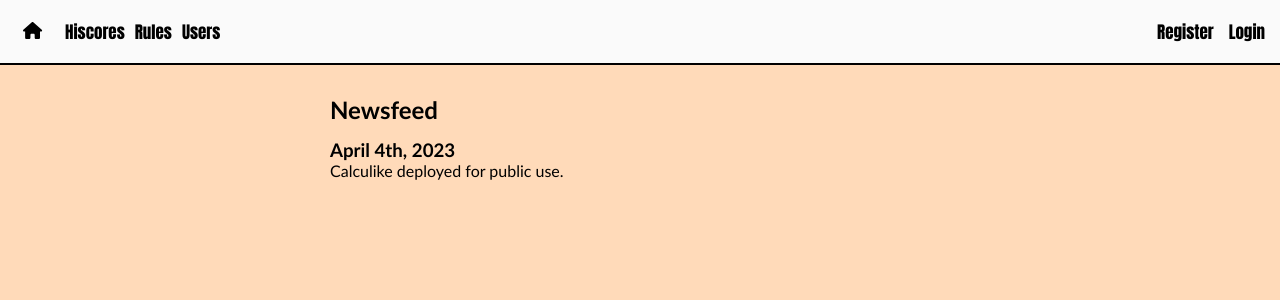
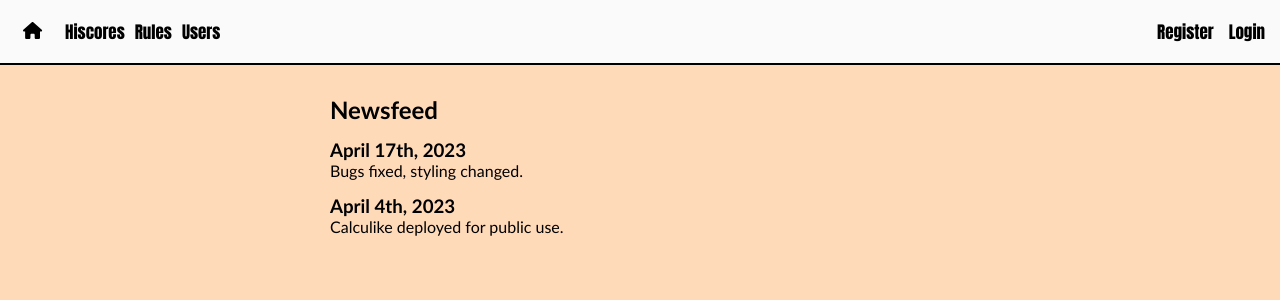
Before and after one commit to kaspqr/Calculike-React, a React (Create React App) app: page / in a window 1280 px wide. Shown: the top 300 px of the page. Built offline with nearby package versions, Linux system fonts and the light colour scheme; no server answers.

Commit message:
version 1.0.1

```diff
--- a/package.json
+++ b/package.json
@@ -1,6 +1,6 @@
 {
   "name": "calculike",
-  "version": "1.0.0",
+  "version": "1.0.1",
   "dependencies": {
     "@fortawesome/fontawesome-svg-core": "^6.3.0",
     "@fortawesome/free-solid-svg-icons": "^6.3.0",
--- a/src/pages/Home.js
+++ b/src/pages/Home.js
@@ -7,6 +7,10 @@ function Home() {
 
                 <div id="newsfeed">
                     <h2 className="homeH2">Newsfeed</h2>
+                    <h3 className="homeH3">April 17th, 2023</h3>
+                    <p className="homeP">
+                        Bugs fixed, styling changed.
+                    </p>
                     <h3 className="homeH3">April 4th, 2023</h3>
                     <p className="homeP">
                         Calculike deployed for public use.
```
